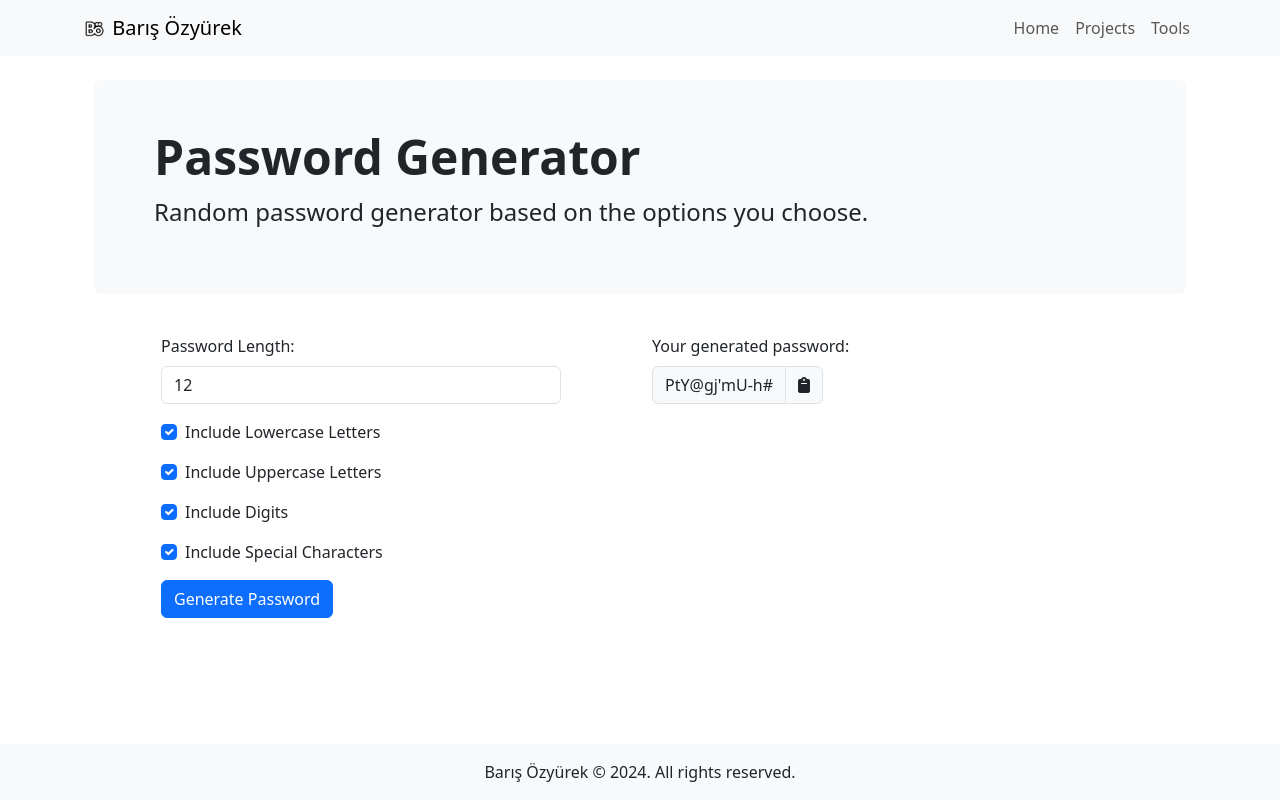
After one commit to Barisozyurek/python-flask-webapp, a Flask app: page /password-generator in a window 1280 px wide. The commit adds this page. Run offline with Flask 3, Linux system fonts and the light colour scheme.

Commit message:
Password generator tool added

```diff
--- a/app.py
+++ b/app.py
@@ -1,4 +1,6 @@
-from flask import Flask, render_template, redirect, url_for
+from flask import Flask, render_template, redirect, request, url_for
+import random
+import string
 
 app = Flask(__name__)
 
@@ -11,6 +13,40 @@ def index():
 @app.route('/projects')
 def projects():
     return render_template('projects.html')
+
+# Tools Page
+@app.route('/tools')
+def tools():
+    return render_template('tools.html')
+
+# Password Generator Page
+@app.route('/password-generator', methods=['GET', 'POST'])
+def password_generator():
+    if request.method == 'POST':
+        length = int(request.form.get('length', 12))
+        use_lowercase = 'use_lowercase' in request.form
+        use_uppercase = 'use_uppercase' in request.form
+        use_digits = 'use_digits' in request.form
+        use_special_characters = 'use_special_characters' in request.form
+
+        password = generate_random_password(length, use_lowercase, use_uppercase, use_digits, use_special_characters)
+        return render_template('password-generator.html', password=password, length=length, use_lowercase=use_lowercase, use_uppercase=use_uppercase, use_digits=use_digits, use_special_characters=use_special_characters)
+
+    password = generate_random_password(12, 1, 1, 1, 1)
+    return render_template('password-generator.html', password=password, length=12, use_lowercase=True, use_uppercase=True, use_digits=True, use_special_characters=True)
+
+
+def generate_random_password(length=12, use_lowercase=True, use_uppercase=True, use_digits=True, use_special_characters=True):
+    characters = string.ascii_lowercase if use_lowercase else ''
+    characters += string.ascii_uppercase if use_uppercase else ''
+    characters += string.digits if use_digits else ''
+    characters += string.punctuation if use_special_characters else ''
+
+    if not characters:
+        return "Please select at least one character type."
+
+    password = ''.join(random.choice(characters) for _ in range(length))
+    return password
 
 # Twitter redirect
 @app.route('/twitter')
--- a/templates/layout.html
+++ b/templates/layout.html
@@ -8,6 +8,7 @@
     <link rel="icon" href="{{ url_for('static', filename='images/favicon.ico') }}" type="image/x-icon">
     <link rel="stylesheet" href="{{ url_for('static', filename='css/styles.css') }}">
     <link href="https://cdn.jsdelivr.net/npm/bootstrap@5.3.2/dist/css/bootstrap.min.css" rel="stylesheet" integrity="sha384-T3c6CoIi6uLrA9TneNEoa7RxnatzjcDSCmG1MXxSR1GAsXEV/Dwwykc2MPK8M2HN" crossorigin="anonymous">
+    <link rel="stylesheet" href="https://cdnjs.cloudflare.com/ajax/libs/font-awesome/6.5.1/css/all.min.css" integrity="sha512-DTOQO9RWCH3ppGqcWaEA1BIZOC6xxalwEsw9c2QQeAIftl+Vegovlnee1c9QX4TctnWMn13TZye+giMm8e2LwA==" crossorigin="anonymous" referrerpolicy="no-referrer" />
     {% block style %}{% endblock %}
 </head>
 <body>
@@ -27,6 +28,9 @@
                     </li>
                     <li class="nav-item">
                         <a class="nav-link" href="{{ url_for('projects') }}">Projects</a>
+                    </li>
+                    <li class="nav-item">
+                        <a class="nav-link" href="{{ url_for('tools') }}">Tools</a>
                     </li>
                 </ul>
             </div>
--- /dev/null
+++ b/templates/password-generator.html
@@ -0,0 +1,97 @@
+{% extends 'layout.html' %}
+
+{% block title %}Password Generator{% endblock %}
+
+{% block style %}
+    <style>
+        form {
+            max-width: 400px;
+            margin: auto;
+        }
+
+        .copy-icon {
+            cursor: pointer;
+        }
+    </style>
+{% endblock %}
+
+{% block content %}
+    <div class="p-5 mb-4 bg-body-tertiary rounded-3">
+        <div class="container-fluid">
+        <h1 class="display-5 fw-bold">Password Generator</h1>
+        <p class="col-md fs-4">Random password generator based on the options you choose.</p>
+        </div>
+    </div>
+
+    <div class="row">
+        <div class="col-md-6">
+            <form method="POST" action="{{ url_for('password_generator') }}" class="mt-3">
+                <div class="mb-3">
+                    <label for="length" class="form-label">Password Length:</label>
+                    <input type="number" id="length" name="length" min="6" max="32" value="{{ length }}" class="form-control" required>
+                </div>
+
+                <div class="mb-3 form-check">
+                    <input type="checkbox" id="use_lowercase" name="use_lowercase" class="form-check-input" {% if use_lowercase %}checked{% endif %}>
+                    <label for="use_lowercase" class="form-check-label">Include Lowercase Letters</label>
+                </div>
+
+                <div class="mb-3 form-check">
+                    <input type="checkbox" id="use_uppercase" name="use_uppercase" class="form-check-input" {% if use_uppercase %}checked{% endif %}>
+                    <label for="use_uppercase" class="form-check-label">Include Uppercase Letters</label>
+                </div>
+
+                <div class="mb-3 form-check">
+                    <input type="checkbox" id="use_digits" name="use_digits" class="form-check-input" {% if use_digits %}checked{% endif %}>
+                    <label for="use_digits" class="form-check-label">Include Digits</label>
+                </div>
+
+                <div class="mb-3 form-check">
+                    <input type="checkbox" id="use_special_characters" name="use_special_characters" class="form-check-input" {% if use_special_characters %}checked{% endif %}>
+                    <label for="use_special_characters" class="form-check-label">Include Special Characters</label>
+                </div>
+
+                <button type="submit" class="btn btn-primary">Generate Password</button>
+            </form>
+        </div>
+        <div class="col-md-6">
+        {% if password %}
+        <div class="mt-3">
+            <p class="mb-2">Your generated password:</p>
+            <div class="input-group mb-3">
+                <span class="input-group-text" id="generated-password">{{ password }}</span>
+                <span class="input-group-text copy-icon" onclick="copyToClipboard('generated-password')" title="Copy to Clipboard" id="inputGroup-sizing-default"><i class="fas fa-clipboard"></i></span>
+              </div>
+        </div>
+        {% endif %}
+        </div>
+    </div>
+
+
+    <!-- JavaScript code: Copy function -->
+    <script>
+        function copyToClipboard(elementId) {
+            var passwordElement = document.getElementById(elementId);
+            var textarea = document.createElement('textarea');
+            textarea.value = passwordElement.innerText;
+            document.body.appendChild(textarea);
+            textarea.select();
+            document.execCommand('copy');
+            document.body.removeChild(textarea);
+
+            var toast = new bootstrap.Toast(document.getElementById('copied-toast'));
+            toast.show();
+        }
+    </script>
+
+    <!-- Bootstrap Toast: Copied information -->
+    <div id="copied-toast" class="toast position-absolute bottom-0 end-0" role="alert" aria-live="assertive" aria-atomic="true" style="margin-bottom: 20px; margin-right: 20px;">
+        <div class="toast-header">
+            <strong class="me-auto">Copied!</strong>
+            <button type="button" class="btn-close" data-bs-dismiss="toast" aria-label="Close"></button>
+        </div>
+        <div class="toast-body">
+            Password copied to clipboard!
+        </div>
+    </div>
+{% endblock %}
--- a/templates/projects.html
+++ b/templates/projects.html
@@ -5,7 +5,7 @@
 
 {% block content %}
   <div class="p-5 mb-4 bg-body-tertiary rounded-3">
-      <div class="container-fluid py-5">
+      <div class="container-fluid">
         <h1 class="display-5 fw-bold">Projects</h1>
         <p class="col-md fs-4">Various projects I have completed and worked on will be added to this page.</p>
       </div>
```
Also changed, not shown: templates/tools.html (added, +15 -0 lines).
